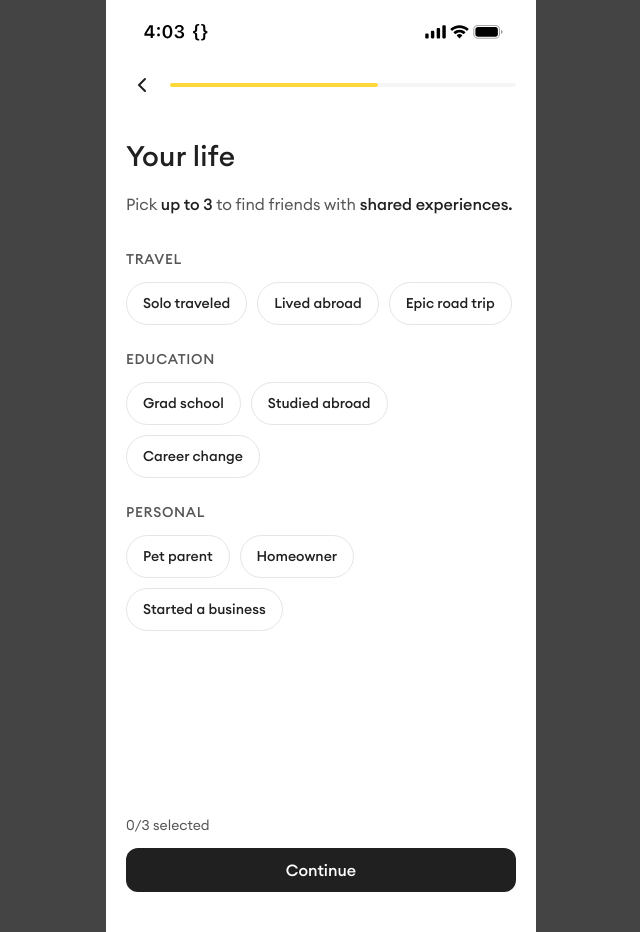
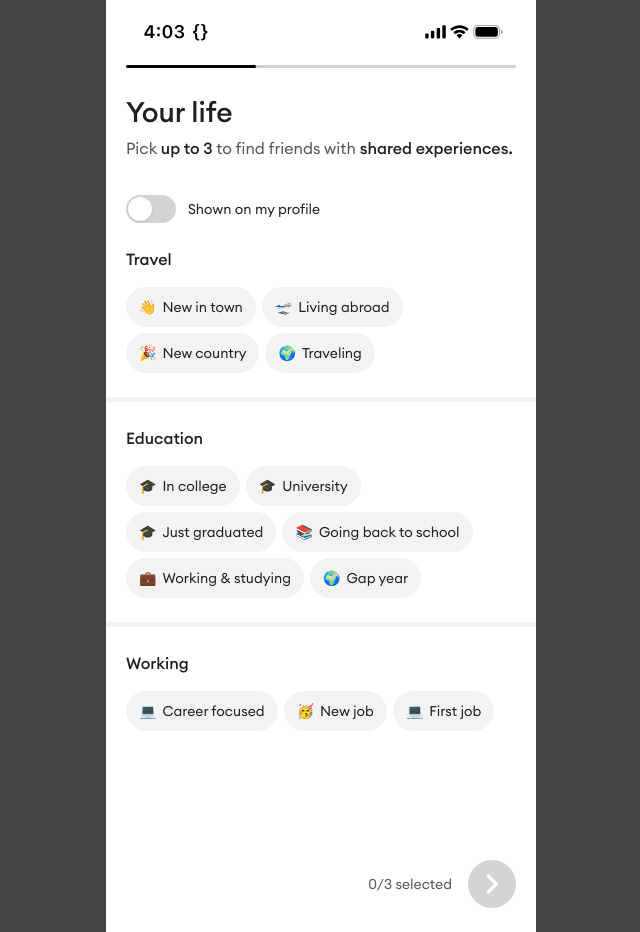
Before and after one commit to dave-song/aixd_bumble_2.0, a Next.js app: page /onboarding/life in a window 1280 px wide. Shown: the whole page, without its empty margins (319-959 px from the left). Built offline with nearby package versions, Linux system fonts and the light colour scheme.

Commit message:
on boarding flow fixed

```diff
--- a/src/app/onboarding/interests/page.tsx
+++ b/src/app/onboarding/interests/page.tsx
@@ -13,7 +13,7 @@ const interests = [
   { id: "horror", emoji: "📺", label: "Horror" },
   { id: "feminism", emoji: "💛", label: "Feminism" },
   { id: "concerts", emoji: "🎫", label: "Concerts" },
-  { id: "art", emoji: "🐶", label: "Art" },
+  { id: "art", emoji: "🎨", label: "Art" },
   { id: "crafts", emoji: "🧵", label: "Crafts" },
   { id: "dogs", emoji: "🐕", label: "Dogs" },
   { id: "camping", emoji: "⛺", label: "Camping" },
@@ -82,7 +82,7 @@ export default function InterestsPage() {
           </p>
 
           {/* Search Bar */}
-          <div className="flex items-center gap-[12px] px-[16px] py-[12px] bg-[#F5F5F5] rounded-full mb-[24px]">
+          <div className="flex items-center gap-[12px] px-[16px] py-[12px] bg-[#F5F5F5] rounded-[0.5rem] mb-[24px]">
             <Search size={20} className="text-bumble-gray" />
             <input
               type="text"
@@ -100,7 +100,7 @@ export default function InterestsPage() {
 
           {/* Interest Tags - Scrollable */}
           <div className="flex-1 overflow-y-auto scrollbar-hide pb-[100px]">
-            <div className="flex flex-wrap gap-[8px]">
+            <div className="flex flex-wrap gap-[6px]">
               {filteredInterests.map((interest) => (
                 <button
                   key={interest.id}
--- a/src/app/onboarding/life/page.tsx
+++ b/src/app/onboarding/life/page.tsx
@@ -3,21 +3,48 @@
 import { useState } from "react";
 import { useRouter } from "next/navigation";
 import { PhoneFrame, StatusBar } from "@/components/layout";
-import { TitleSub, Button, Chip, ProgressBar } from "@/components/ui";
-import { ChevronLeft } from "lucide-react";
-import { lifeExperiences } from "@/lib/constants";
 
 const MAX_SELECTIONS = 3;
+
+const lifeCategories = {
+  travel: {
+    label: "Travel",
+    options: [
+      { id: "new-in-town", emoji: "👋", label: "New in town" },
+      { id: "living-abroad", emoji: "🛫", label: "Living abroad" },
+      { id: "new-country", emoji: "🎉", label: "New country" },
+      { id: "traveling", emoji: "🌍", label: "Traveling" },
+    ],
+  },
+  education: {
+    label: "Education",
+    options: [
+      { id: "in-college", emoji: "🎓", label: "In college" },
+      { id: "university", emoji: "🎓", label: "University" },
+      { id: "just-graduated", emoji: "🎓", label: "Just graduated" },
+      {
+        id: "going-back-to-school",
+        emoji: "📚",
+        label: "Going back to school",
+      },
+      { id: "working-and-studying", emoji: "💼", label: "Working & studying" },
+      { id: "gap-year", emoji: "🌍", label: "Gap year" },
+    ],
+  },
+  working: {
+    label: "Working",
+    options: [
+      { id: "career-focused", emoji: "💻", label: "Career focused" },
+      { id: "new-job", emoji: "🥳", label: "New job" },
+      { id: "first-job", emoji: "💻", label: "First job" },
+    ],
+  },
+};
 
 export default function LifePage() {
   const router = useRouter();
   const [selected, setSelected] = useState<string[]>([]);
-
-  const allExperiences = [
-    ...lifeExperiences.travel,
-    ...lifeExperiences.education,
-    ...lifeExperiences.personal,
-  ];
+  const [showOnProfile, setShowOnProfile] = useState(false);
 
   const toggleExperience = (id: string) => {
     if (selected.includes(id)) {
@@ -28,7 +55,7 @@ export default function LifePage() {
   };
 
   const handleContinue = () => {
-    router.push("/onboarding/values");
+    router.push("/onboarding/interests");
   };
 
   return (
@@ -36,110 +63,122 @@ export default function LifePage() {
       <div className="relative w-full h-full bg-white flex flex-col">
         <StatusBar />
 
-        {/* Header with back button and progress */}
-        <div className="px-[20px] pt-[8px] pb-[16px]">
-          <div className="flex items-center gap-[12px] mb-[12px]">
+        {/* Progress Bar - ~1/3 filled black, rest light grey */}
+        <div className="relative w-full h-[10px] px-[20px] flex items-center">
           <button
+            type="button"
             onClick={() => router.back()}
-              className="w-[32px] h-[32px] flex items-center justify-center"
-            >
-              <ChevronLeft size={24} className="text-bumble-black" />
-            </button>
-            <ProgressBar current={3} total={5} className="flex-1" />
+            className="absolute left-0 top-0 bottom-0 w-1/3 min-w-[80px] z-10 cursor-pointer"
+            aria-label="Go back"
+          />
+          <div className="relative flex-1 h-[3px] bg-[#D2D2D2] rounded-full">
+            <div className="absolute left-0 top-0 h-full w-[33.333%] bg-black rounded-full" />
           </div>
         </div>
 
         {/* Title & Subtitle */}
-        <TitleSub
-          title="Your life"
-          subtitle={
-            <span>
-              Pick{" "}
-              <span className="font-medium text-bumble-black">up to 3</span> to
-              find friends with{" "}
+        <div className="px-[20px] pt-[24px] pb-[36px]">
+          <h1 className="text-[28px] font-medium text-bumble-black leading-[34px] mb-[8px]">
+            Your life
+          </h1>
+          <p className="text-[16px] text-bumble-gray leading-[22px]">
+            Pick <span className="font-medium text-bumble-black">up to 3</span>{" "}
+            to find friends with{" "}
             <span className="font-medium text-bumble-black">
               shared experiences.
             </span>
+          </p>
+        </div>
+
+        {/* Shown on my profile toggle */}
+        <div className="flex items-center gap-[12px] px-[20px] mb-[24px]">
+          <button
+            type="button"
+            role="switch"
+            aria-checked={showOnProfile}
+            onClick={() => setShowOnProfile(!showOnProfile)}
+            className={`w-[50px] h-[28px] rounded-full p-[2px] transition-colors flex items-center ${
+              showOnProfile
+                ? "bg-bumble-black justify-end"
+                : "bg-neutral-300 justify-start"
+            }`}
+          >
+            <div className="w-[24px] h-[24px] rounded-full bg-white shadow-sm" />
+          </button>
+          <span className="text-[14px] text-bumble-black">
+            Shown on my profile
           </span>
-          }
-        />
+        </div>
 
-        {/* Life Experiences */}
-        <div className="flex-1 px-[20px] py-[16px] overflow-y-auto scrollbar-hide">
-          {/* Travel Section */}
-          <div className="mb-[24px]">
-            <h3 className="text-[14px] font-medium text-bumble-gray mb-[12px] uppercase tracking-wider">
-              Travel
-            </h3>
-            <div className="flex flex-wrap gap-[10px]">
-              {lifeExperiences.travel.map((exp) => (
-                <Chip
-                  key={exp.id}
-                  label={exp.label}
-                  selected={selected.includes(exp.id)}
-                  onClick={() => toggleExperience(exp.id)}
+        {/* Scrollable categories: Travel, Education, Working */}
+        <div className="flex-1 overflow-y-auto overflow-x-hidden scrollbar-hide px-[20px] pb-[100px]">
+          {Object.entries(lifeCategories).map(([key, category], index) => (
+            <div key={key}>
+              {index > 0 && (
+                <div className="mt-[24px] mb-[24px] h-[5px] bg-[#F3F3F3] -mx-[20px] w-[calc(100%_+_40px)] shrink-0" />
+              )}
+              <div>
+                <h2 className="text-[16px] font-medium text-bumble-black mb-[16px]">
+                  {category.label}
+                </h2>
+                <div className="flex flex-wrap gap-[6px]">
+                  {category.options.map((option) => (
+                    <button
+                      key={option.id}
+                      type="button"
+                      onClick={() => toggleExperience(option.id)}
                       disabled={
-                    !selected.includes(exp.id) &&
+                        !selected.includes(option.id) &&
                         selected.length >= MAX_SELECTIONS
                       }
-                />
-              ))}
-            </div>
-          </div>
-
-          {/* Education Section */}
-          <div className="mb-[24px]">
-            <h3 className="text-[14px] font-medium text-bumble-gray mb-[12px] uppercase tracking-wider">
-              Education
-            </h3>
-            <div className="flex flex-wrap gap-[10px]">
-              {lifeExperiences.education.map((exp) => (
-                <Chip
-                  key={exp.id}
-                  label={exp.label}
-                  selected={selected.includes(exp.id)}
-                  onClick={() => toggleExperience(exp.id)}
-                  disabled={
-                    !selected.includes(exp.id) &&
+                      className={`inline-flex items-center gap-[6px] h-[40px] px-[12px] rounded-full text-[14px] font-normal transition-all border ${
+                        selected.includes(option.id)
+                          ? "bg-[#FFDB5B] text-bumble-black border-[#FFDB5B]"
+                          : "bg-[#F3F3F3] text-bumble-black border-[#F3F3F3] hover:border-neutral-300"
+                      } ${
+                        !selected.includes(option.id) &&
                         selected.length >= MAX_SELECTIONS
-                  }
-                />
-              ))}
-            </div>
-          </div>
-
-          {/* Personal Section */}
-          <div className="mb-[24px]">
-            <h3 className="text-[14px] font-medium text-bumble-gray mb-[12px] uppercase tracking-wider">
-              Personal
-            </h3>
-            <div className="flex flex-wrap gap-[10px]">
-              {lifeExperiences.personal.map((exp) => (
-                <Chip
-                  key={exp.id}
-                  label={exp.label}
-                  selected={selected.includes(exp.id)}
-                  onClick={() => toggleExperience(exp.id)}
-                  disabled={
-                    !selected.includes(exp.id) &&
-                    selected.length >= MAX_SELECTIONS
-                  }
-                />
+                          ? "opacity-50 cursor-not-allowed"
+                          : ""
+                      }`}
+                    >
+                      <span>{option.emoji}</span>
+                      <span>{option.label}</span>
+                    </button>
                   ))}
                 </div>
               </div>
             </div>
+          ))}
+        </div>
 
-        {/* Bottom CTA */}
-        <div className="px-[20px] pb-[40px]">
-          <div className="flex justify-between items-center mb-[12px]">
+        {/* Bottom: 0/3 selected + next arrow button (right side) */}
+        <div className="absolute bottom-0 left-0 right-0 bg-white px-[20px] pb-[24px] pt-[16px]">
+          <div className="flex items-center justify-end gap-[16px]">
             <span className="text-[14px] text-bumble-gray">
               {selected.length}/{MAX_SELECTIONS} selected
             </span>
+            <button
+              type="button"
+              onClick={handleContinue}
+              className={`w-[48px] h-[48px] rounded-full flex items-center justify-center transition-opacity ${
+                selected.length === 0 ? "bg-neutral-300" : "bg-bumble-black"
+              }`}
+            >
+              <svg
+                width="24"
+                height="24"
+                viewBox="0 0 24 24"
+                fill="none"
+                xmlns="http://www.w3.org/2000/svg"
+              >
+                <path
+                  d="M13.887 12.0005L7.20098 5.31477C6.88665 5.00043 6.72898 4.60043 6.72898 4.11477C6.72898 3.6291 6.88665 3.2291 7.20098 2.91477C7.51531 2.60043 7.91531 2.44277 8.40098 2.44277C8.88665 2.44277 9.28665 2.60043 9.60098 2.91477L17.4873 10.8005C17.6583 10.9719 17.7793 11.1576 17.8506 11.3576C17.922 11.5576 17.9576 11.7719 17.9576 12.0005C17.9576 12.2291 17.922 12.4434 17.8506 12.6434C17.7793 12.8434 17.6583 13.0291 17.4873 13.2005L9.60098 21.0861C9.28665 21.4005 8.88665 21.5576 8.40098 21.5576C7.91531 21.5576 7.51531 21.4005 7.20098 21.0861C6.88665 20.7718 6.72898 20.3718 6.72898 19.8861C6.72898 19.4005 6.88665 19.0005 7.20098 18.6861L13.887 12.0005Z"
+                  fill="white"
+                />
+              </svg>
+            </button>
           </div>
-          <Button variant="primary" fullWidth onClick={handleContinue}>
-            Continue
-          </Button>
         </div>
       </div>
     </PhoneFrame>
--- a/src/app/onboarding/name/page.tsx
+++ b/src/app/onboarding/name/page.tsx
@@ -8,10 +8,16 @@ export default function NamePage() {
   const router = useRouter();
   const [name, setName] = useState("");
 
+  /** Capitalize first letter, lowercase the rest (e.g. DAVE → Dave, dave → Dave) */
+  function formatName(value: string): string {
+    const trimmed = value.trim();
+    if (!trimmed) return trimmed;
+    return trimmed.charAt(0).toUpperCase() + trimmed.slice(1).toLowerCase();
+  }
+
   const handleContinue = () => {
     if (name.trim()) {
-      // Store name in localStorage for use in next page
-      localStorage.setItem("userName", name.trim());
+      localStorage.setItem("userName", formatName(name));
       router.push("/onboarding/gender");
     }
   };
```
Lines whose indentation alone changed are shown as unchanged.
